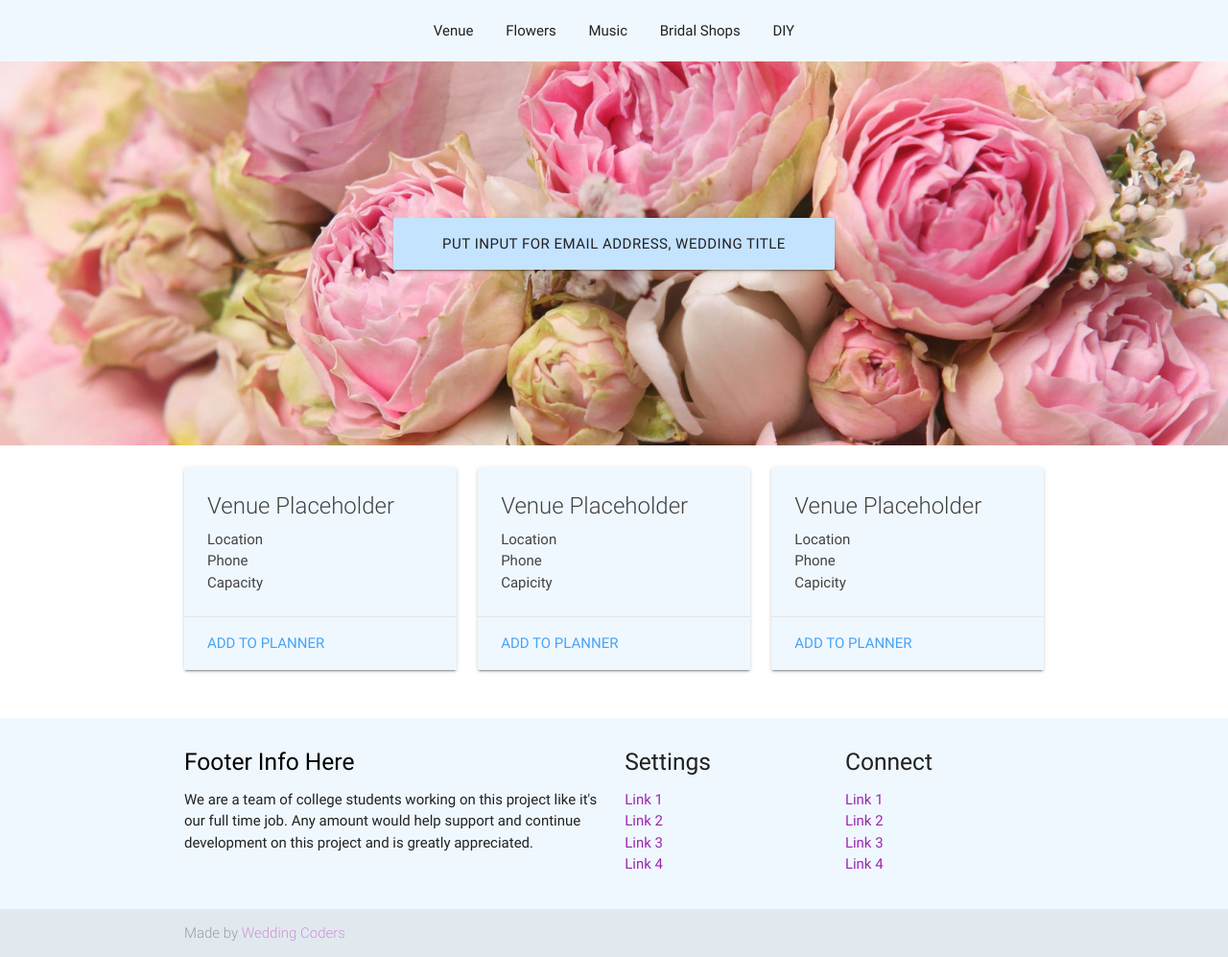
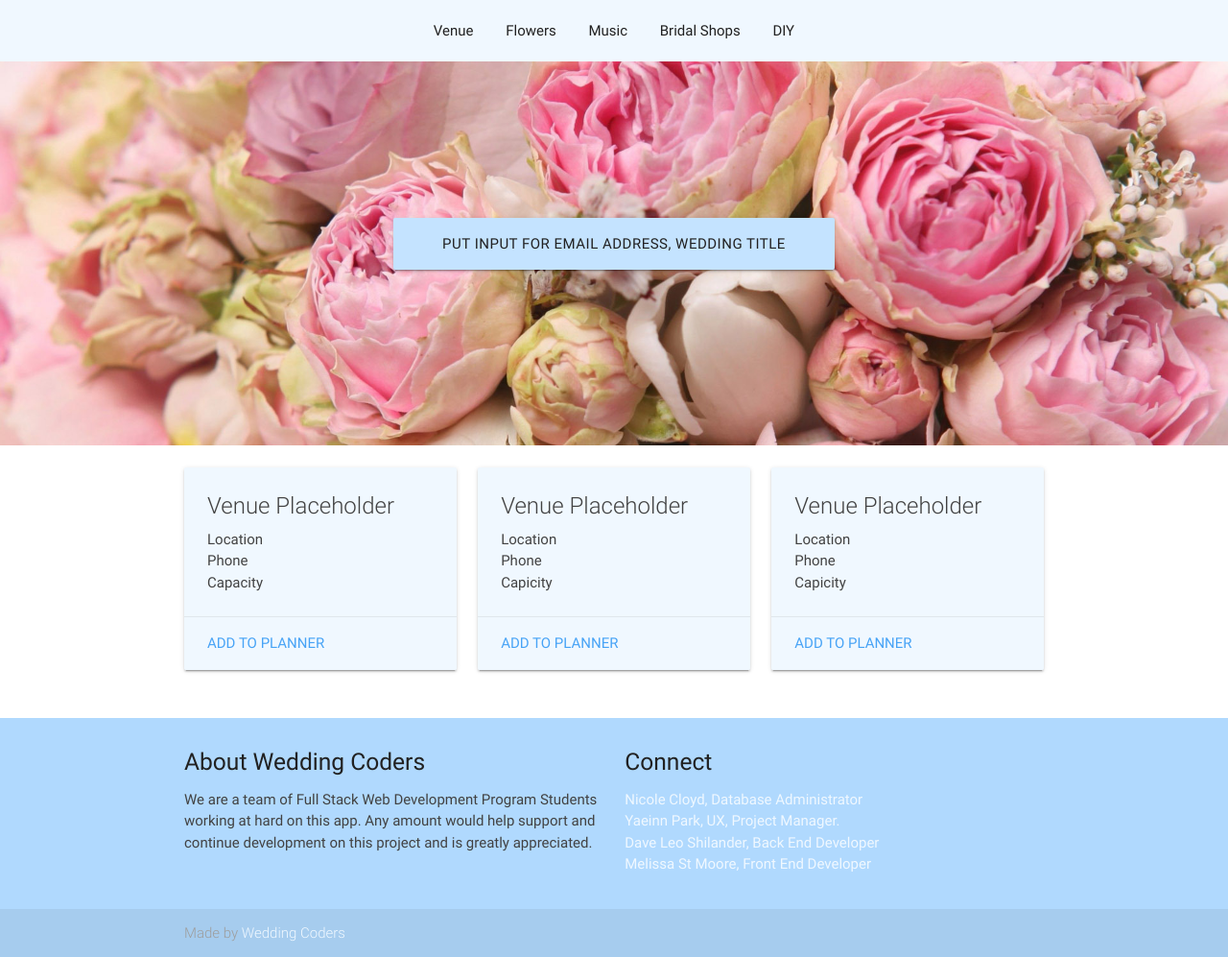
Before and after one commit to RaptorCentauri/Wedding-Planner, a website: page public/index.html in a window 1280 px wide. Shown: the whole page at 96% size. Drawn offline with nearby package versions, Linux system fonts and the light colour scheme; files whose address does not match are found by name.

Commit message:
add team members and about blurb to footer

```diff
--- a/public/index.html
+++ b/public/index.html
@@ -89,37 +89,28 @@
   </div>
 
 
-  <footer class="page-footer alice-blue">
+  <footer class="page-footer alice-blue darken-1">
     <div class="container">
       <div class="row">
         <div class="col l6 s12">
-          <h5 class="black-text">Footer Info Here</h5>
-          <p class="grey-text text-darken-4">We are a team of college students working on this project like it's our full time job. Any amount would help support and continue development on this project and is greatly appreciated.</p>
+          <h5 class="grey-text text-darken-4">About Wedding Coders</h5>
+          <p class="grey-text text-darken-3">We are a team of Full Stack Web Development Program Students working at hard on this app. Any amount would help support and continue development on this project and is greatly appreciated.</p>
 
         </div>
-        <div class="col l3 s12">
-          <h5 class="grey-text text-darken-4">Settings</h5>
-          <ul>
-            <li><a class="purple-text" href="#!">Link 1</a></li>
-            <li><a class="purple-text" href="#!">Link 2</a></li>
-            <li><a class="purple-text" href="#!">Link 3</a></li>
-            <li><a class="purple-text" href="#!">Link 4</a></li>
-          </ul>
-        </div>
-        <div class="col l3 s12">
+        <div class="col l6 s12">
           <h5 class="grey-text text-darken-4">Connect</h5>
           <ul>
-            <li><a class="purple-text" href="#!">Link 1</a></li>
-            <li><a class="purple-text" href="#!">Link 2</a></li>
-            <li><a class="purple-text" href="#!">Link 3</a></li>
-            <li><a class="purple-text" href="#!">Link 4</a></li>
+            <li><a class="alice-blue-text medium-2" href="#!">Nicole Cloyd, Database Administrator</a></li>
+            <li><a class="alice-blue-text medium-2" href="#!">Yaeinn Park, UX, Project Manager.</a></li>
+            <li><a class="alice-blue-text medium-2" href="#!">Dave Leo Shilander, Back End Developer</a></li>
+            <li><a class="alice-blue-text medium-2" href="#!">Melissa St Moore, Front End Developer</a></li>
           </ul>
         </div>
       </div>
     </div>
     <div class="footer-copyright grey-text">
       <div class="container">
-      Made by <a class="purple-text text-lighten-3" href="http://materializecss.com">Wedding Coders</a>
+      Made by <a class="alice-blue-text medium-2 text-lighten-3" href="http://materializecss.com">Wedding Coders</a>
       </div>
     </div>
 
```
